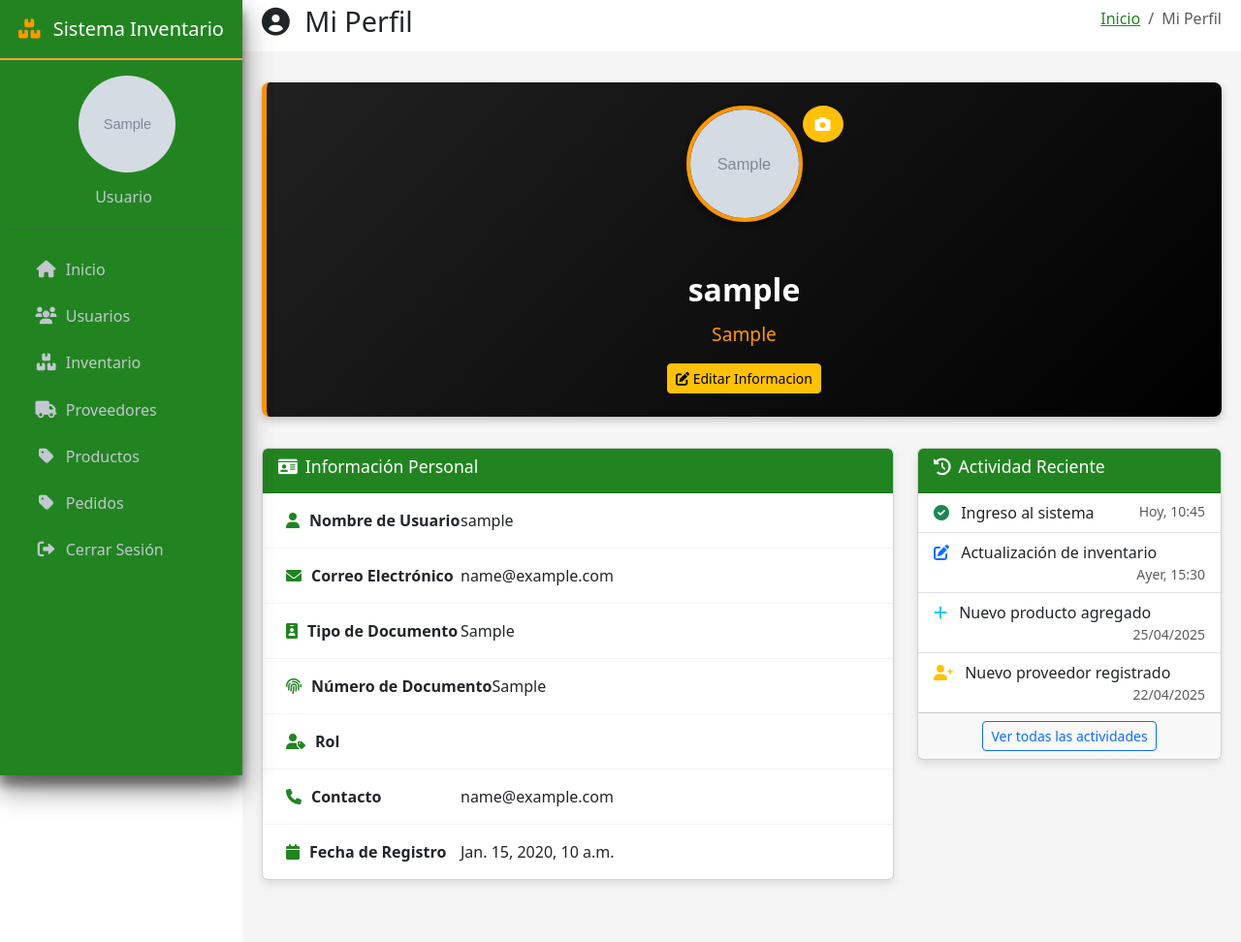
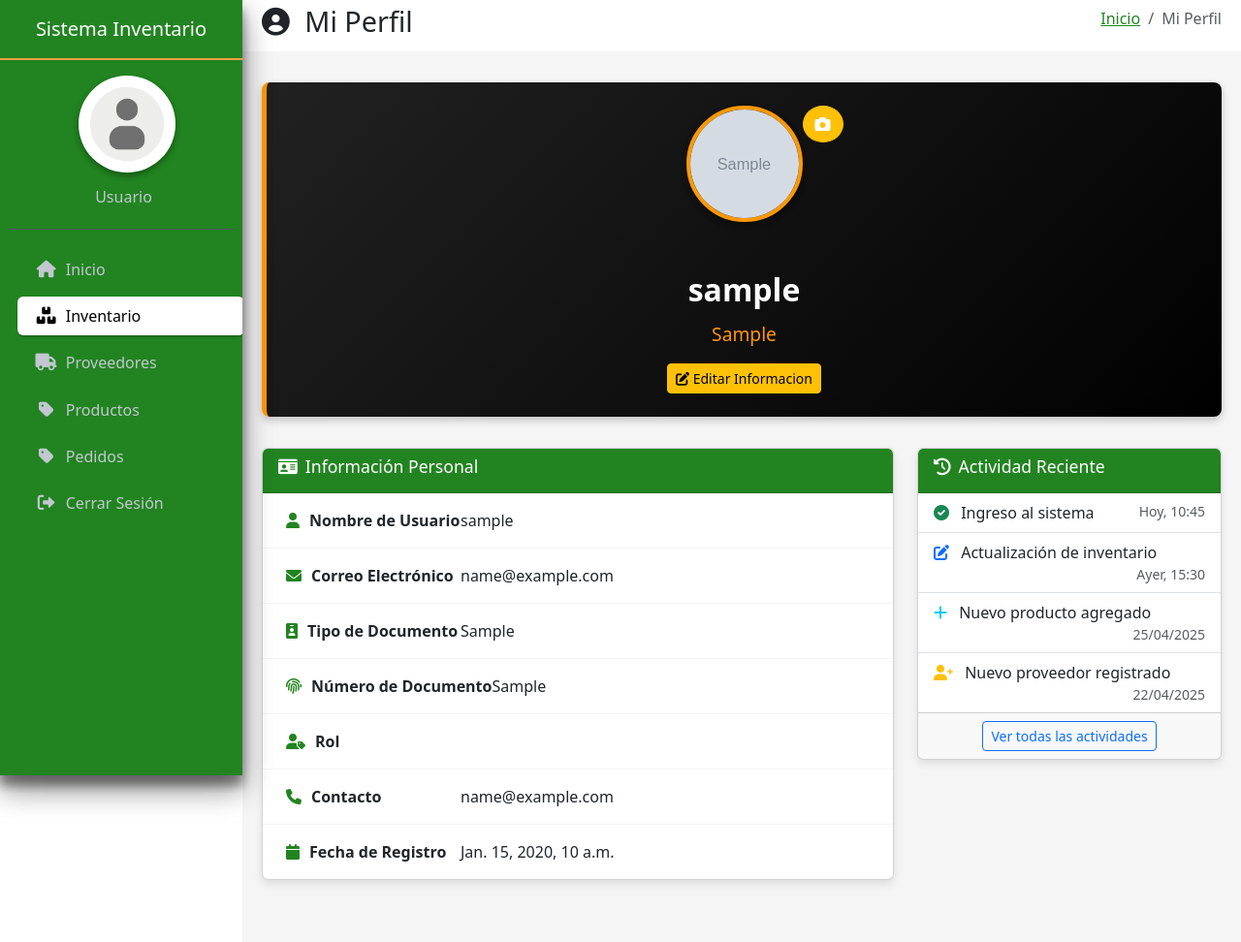
Before and after one commit to Jxvi3r09/Autoservicioeltrigal, a Django app: template pagina/templates/sistema/perfil_usuario.html in a window 1280 px wide. Shown: the whole page at 97% size. Run offline with Django 5.2, Linux system fonts and the light colour scheme; the template is opened without the code that fills it: most values are stand-ins (such as "Sample title", 1, 10 or a date in 2020); grey boxes marked "Sample" are stand-in pictures; some libraries are stand-ins or nearby versions.

Commit message:
solucion de problemas

```diff
--- a/pagina/templates/sistema/perfil_usuario.html
+++ b/pagina/templates/sistema/perfil_usuario.html
@@ -114,31 +114,27 @@
   </div>
 </aside>
 
-  <!-- Sidebar -->
+       <!-- Sidebar mejorado -->
 <aside class="main-sidebar sidebar-dark-primary elevation-4">
-    <!-- Brand Logo -->
-    <a href="#" class="brand-link text-center" style="border-bottom: 1px solid #ff9800;">
-      <i class="fas fa-boxes mr-2" style="color: #ff9800;"></i>
+  <a href="{% url 'inicioinv' %}" class="brand-link text-center">
     <span class="brand-text font-weight-light">
       <strong>Sistema Inventario</strong>
     </span>
   </a>
 
-    <!-- Sidebar -->
   <div class="sidebar">
-      <!-- Panel de usuario en sidebar -->
     <div class="user-panel mt-3 pb-3 mb-3 d-flex flex-column align-items-center">
       <div class="image">
-            {% if usuario.imagen_perfil and usuario.imagen_perfil.url %}
-              <img src="{{ usuario.imagen_perfil.url }}" class="navbar-profile-img" alt="Usuario" style="width: 100px; height: 100px; border-radius: 50%; object-fit: cover;">
+        {% if request.user.is_authenticated and request.user.imagen_perfil %}
+          <img src="{{ request.user.imagen_perfil.url }}" class="img-circle elevation-2 user-avatar" alt="Usuario">
         {% else %}
-              <img src="{% static 'myapp/imagenes/usuariodefault.png' %}" class="img-circle elevation-2" alt="Usuario" style="width: 100px; height: 100px; border-radius: 50%; object-fit: cover;">
+          <img src="{% static 'myapp/imagenes/usuariodefault.png' %}" class="img-circle elevation-2 user-avatar" alt="Usuario">
         {% endif %}
       </div>
-          <div class="info mt-2">
-            <a href="{% url 'perfil_usuario' %}" class="d-block" style="text-decoration: none; text-align: center;">
+      <div class="info mt-2 text-center">
+        <a href="{% url 'perfil_usuario' %}" class="d-block" style="text-decoration: none;">
           {% if request.user.is_authenticated %}
-                {{ request.user.first_name }} {{ request.user.last_name }} <br>
+            {{ request.user.first_name }} {{ request.user.last_name }}<br>
             {{ request.user.rol }}
           {% else %}
             Usuario
@@ -147,41 +143,31 @@
       </div>
     </div>
 
-      <!-- Menu principal -->
     <nav class="mt-2">
-        <ul
-          class="nav nav-pills nav-sidebar flex-column"
-          data-widget="treeview"
-          role="menu"
-          data-accordion="false"
-        >
-          <!-- Ejemplo de sección "Dashboard" o "Inicio" -->
+      <ul class="nav nav-pills nav-sidebar flex-column" data-widget="treeview" role="menu" data-accordion="false">
         <li class="nav-item">
           <a href="{% url 'inicioinv' %}" class="nav-link">
-              <i class="nav-icon fas fa-home"></i>
+            <i class="nav-icon fas fa-home" aria-hidden="true"></i>
             <p>Inicio</p>
           </a>
         </li>
 
-          <!-- Sección Usuarios -->
-          <li class="nav-item has-treeview">
+        {% if request.user.rol == 'administrador' %}
+        <li class="nav-item">
           <a href="{% url 'usuarios' %}" class="nav-link">
-              <i class="nav-icon fas fa-users"></i>
-              <p>
-                Usuarios
-              </p>
+            <i class="nav-icon fas fa-users" aria-hidden="true"></i>
+            <p>Usuarios</p>
           </a>
         </li>
+        {% endif %}
 
-          <!-- Sección Inventario -->
         <li class="nav-item">
-            <a href="{% url 'inventario' %}" class="nav-link">
+          <a href="{% url 'inventario' %}" class="nav-link active">
             <i class="nav-icon fas fa-boxes"></i>
             <p>Inventario</p>
           </a>
         </li>
 
-          <!-- Sección Proveedores -->
         <li class="nav-item">
           <a href="{% url 'proveedores' %}" class="nav-link">
             <i class="nav-icon fas fa-truck"></i>
@@ -189,16 +175,12 @@
           </a>
         </li>
 
-          <!-- Sección Productos -->
         <li class="nav-item">
           <a href="{% url 'productos' %}" class="nav-link">
             <i class="nav-icon fas fa-tag"></i>
-              <p>
-                Productos
-              </p>
+            <p>Productos</p>
           </a>
         </li>
-
 
         <li class="nav-item">
             <a href="{% url 'pedidos' %}" class="nav-link">
```
Lines whose indentation alone changed are shown as unchanged.
